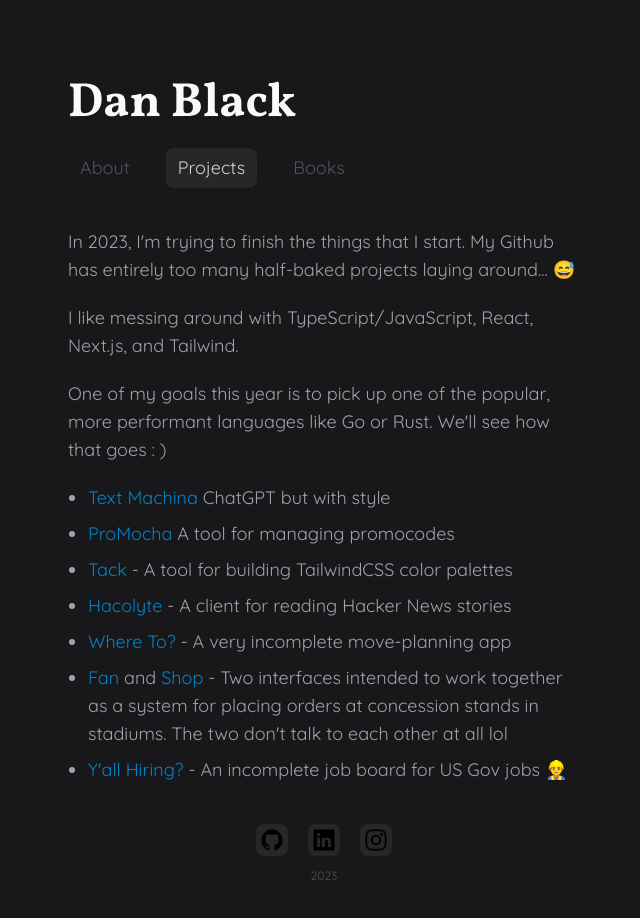
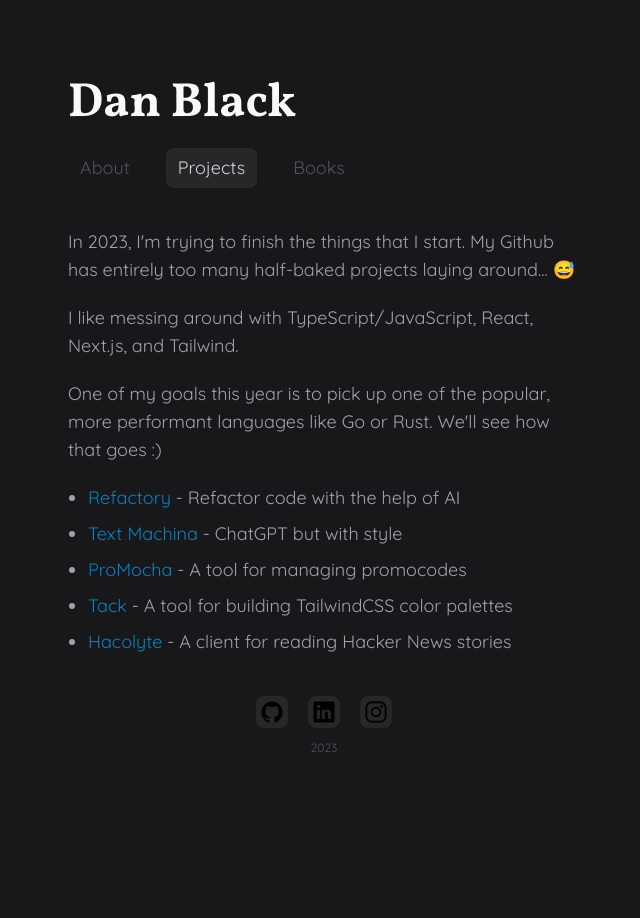
Before and after one commit to daniel-black/dbv3, a Next.js app: page /projects in a window 1280 px wide. Shown: the top 918 px of the page, without its empty margins (316-956 px from the left). After the commit the page ends 836 px from the top, so only its background shows below. Built offline with nearby package versions, Linux system fonts and the light colour scheme.

Commit message:
update projects

```diff
--- a/app/projects/page.tsx
+++ b/app/projects/page.tsx
@@ -1,24 +1,66 @@
-
 export default function ProjectsPage() {
   return (
-    <div className='space-y-5 text-lg text-zinc-400'>
-      <p>In 2023, I'm trying to finish the things that I start. My Github has entirely too many half-baked projects laying around... 😅</p>
-      <p>I like messing around with TypeScript/JavaScript, React, Next.js, and Tailwind.</p>
-      <p>One of my goals this year is to pick up one of the popular, more performant languages like Go or Rust. We'll see how that goes : )</p>
-      <ul className='space-y-2 list-disc ml-5'>
+    <div className="space-y-5 text-lg text-zinc-400">
+      <p>
+        In 2023, I'm trying to finish the things that I start. My Github has
+        entirely too many half-baked projects laying around... 😅
+      </p>
+      <p>
+        I like messing around with TypeScript/JavaScript, React, Next.js, and
+        Tailwind.
+      </p>
+      <p>
+        One of my goals this year is to pick up one of the popular, more
+        performant languages like Go or Rust. We'll see how that goes :)
+      </p>
+      <ul className="space-y-2 list-disc ml-5">
         <li>
-          <a href="https://textmachina.vercel.app/" target='_blank' className='link'>Text Machina</a> ChatGPT but with style
+          <a
+            href="https://refactory-ochre.vercel.app/"
+            target="_blank"
+            className="link"
+          >
+            Refactory
+          </a>{" "}
+          - Refactor code with the help of AI
         </li>
         <li>
-          <a href="https://promocha-v2.vercel.app" target='_blank' className='link'>ProMocha</a> A tool for managing promocodes
+          <a
+            href="https://textmachina.vercel.app/"
+            target="_blank"
+            className="link"
+          >
+            Text Machina
+          </a>{" "}
+          - ChatGPT but with style
         </li>
         <li>
-          <a href='https://tack-weld.vercel.app' target='_blank' className='link'>Tack</a> - A tool for building TailwindCSS color palettes
+          <a
+            href="https://promocha-v2.vercel.app"
+            target="_blank"
+            className="link"
+          >
+            ProMocha
+          </a>{" "}
+          - A tool for managing promocodes
         </li>
         <li>
-          <a href='https://www.hacolyte.com' target='_blank' className='link'>Hacolyte</a> - A client for reading Hacker News stories
+          <a
+            href="https://tack-weld.vercel.app"
+            target="_blank"
+            className="link"
+          >
+            Tack
+          </a>{" "}
+          - A tool for building TailwindCSS color palettes
         </li>
         <li>
+          <a href="https://www.hacolyte.com" target="_blank" className="link">
+            Hacolyte
+          </a>{" "}
+          - A client for reading Hacker News stories
+        </li>
+        {/* <li>
           <a href="https://where-to-eta.vercel.app" target='_blank' className='link'>Where To?</a> - A very incomplete move-planning app
         </li>
         <li>
@@ -26,7 +68,7 @@ export default function ProjectsPage() {
         </li>
         <li>
           <a href="https://yallhiring.vercel.app" target='_blank' className='link'>Y'all Hiring?</a> - An incomplete job board for US Gov jobs 👷‍♂️
-        </li>
+        </li> */}
       </ul>
     </div>
   );
```
